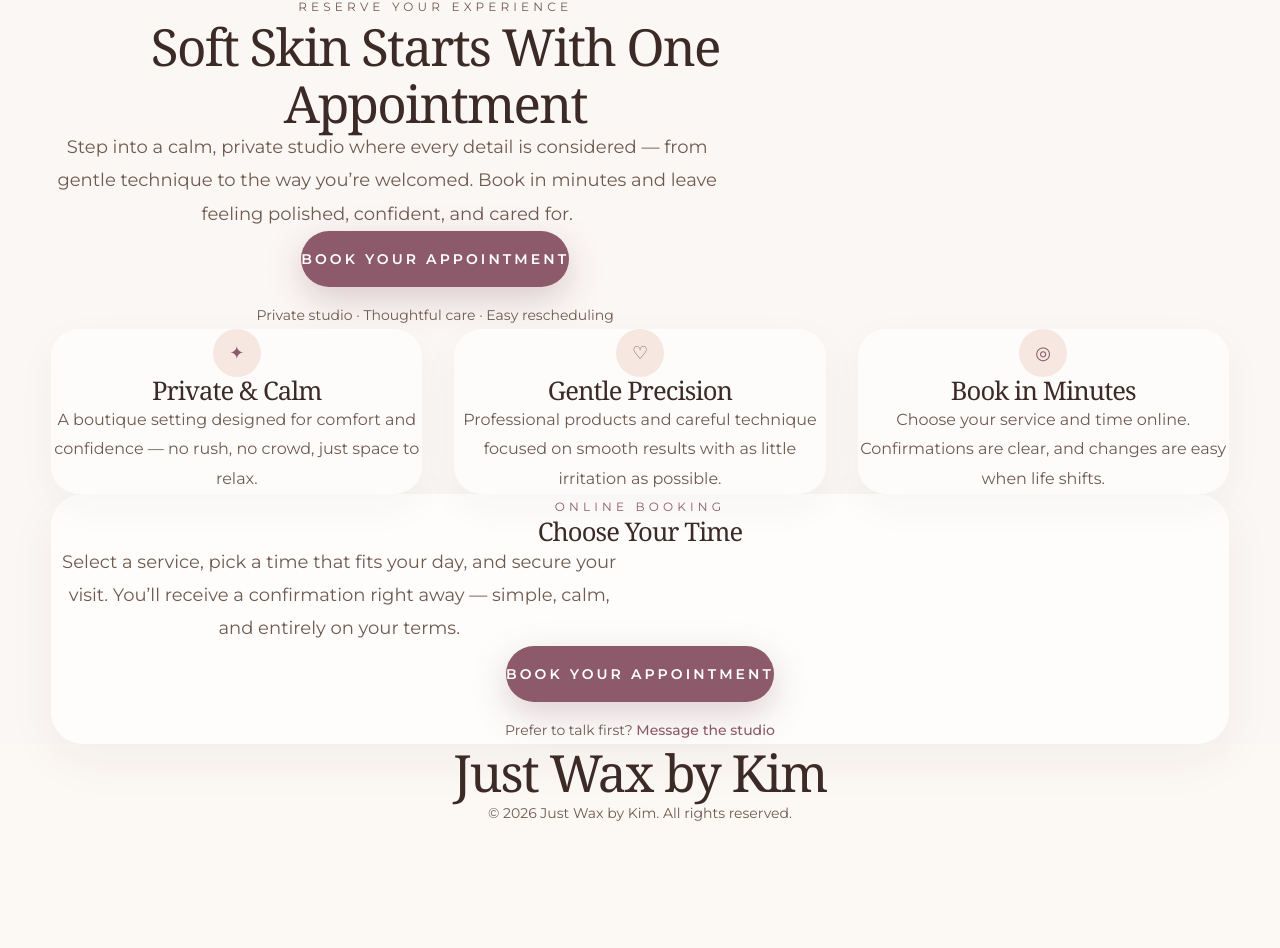
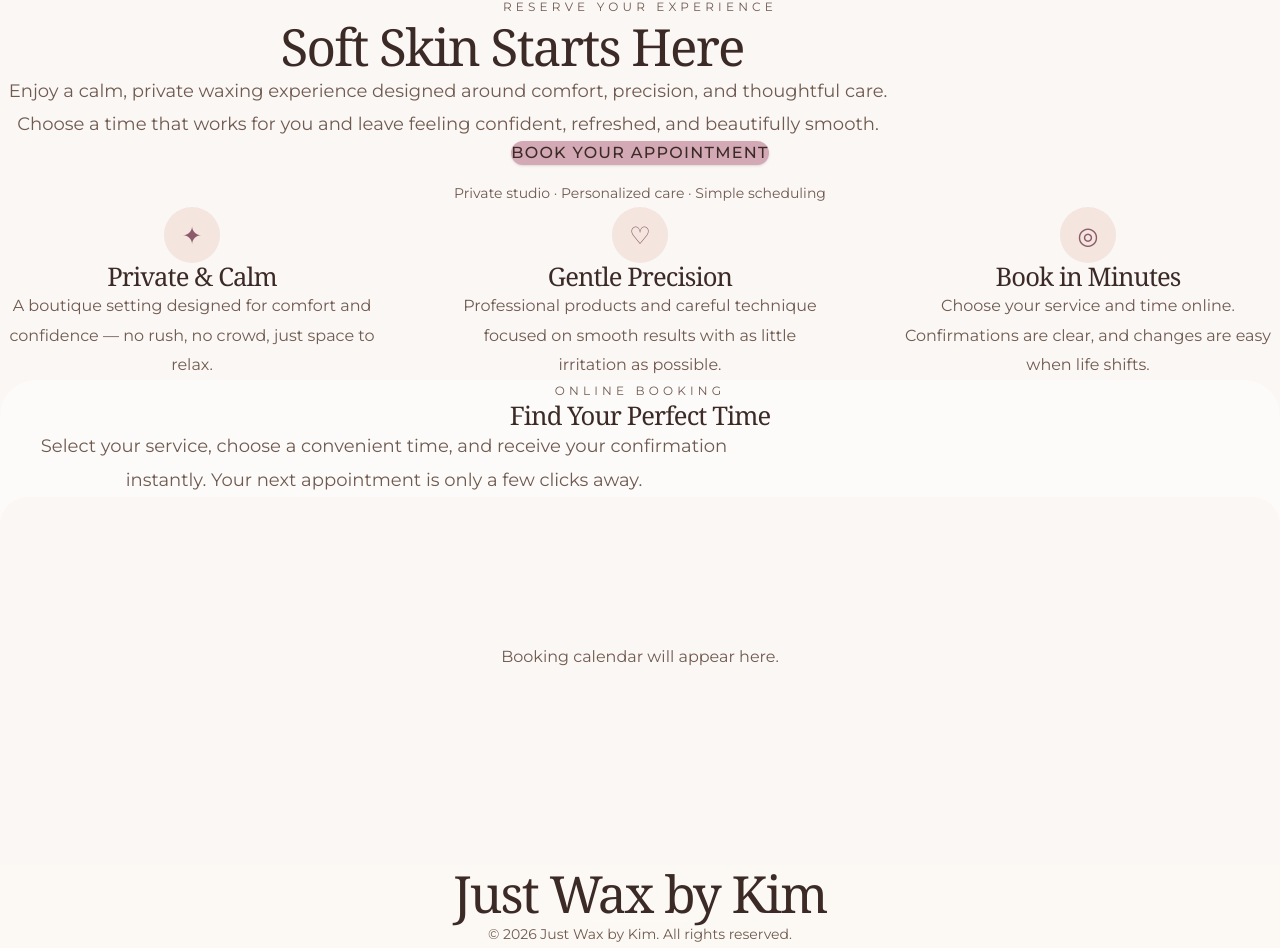
Before and after one commit to kevin-phan-25/just-wax-by-kim, a Next.js app: page / in a window 1280 px wide. Shown: the part 2435-3383 px from the top of the page. Before the commit the page ends 3262 px from the top, so only its background shows below. Built offline with nearby package versions, Linux system fonts and the light colour scheme; a web font is replaced by a local one.

Commit message:
modified booking

```diff
--- a/features/booking/Booking.tsx
+++ b/features/booking/Booking.tsx
@@ -1,18 +1,22 @@
 /**
- * ------------------------------------------------------------------
- * File: Booking.tsx
+ *
+ * ---
+ * File:
+ * Booking.tsx
  *
  * Description:
  * Luxury booking experience section.
  *
- * Changes:
- * - Conversion-focused editorial layout
- * - Blended with site background (#FBF7F4)
- * - Removed divider accents
- * - Stronger hierarchy and CTA placement
- * - Top spacer ½ inch (pairs with Services)
- * - Preserved id="booking" for navbar scroll
- * ------------------------------------------------------------------
+ * Updates:
+ * • Full width editorial layout
+ * • Removed duplicate messaging
+ * • Unified site background (#FBF7F4)
+ * • Stronger CTA hierarchy
+ * • Preserved id="booking"
+ * • Responsive spacing
+ *
+ * ---
+ *
  */
 
 import { BOOKING_CONFIG } from "./booking.constants";
@@ -25,41 +29,56 @@ export default function Booking() {
     <section
       id="booking"
       className="
+        w-full
         bg-[#FBF7F4]
-        pt-0
-        pb-16
-        md:pb-20
-        lg:pb-24
       "
     >
-      {/* ½ inch top spacer — pairs with Services pb-[0.5in] = 1 inch total */}
+
+      {/* TOP SPACING */}
       <div
-        aria-hidden="true"
         className="
-          w-full
-          shrink-0
-          h-[0.5in]
+          h-8
+          md:h-10
+          lg:h-[48px]
         "
       />
 
-      <div className="container-luxury px-5 sm:px-8 md:px-10 lg:px-16">
-        {/* HEADER */}
-        <header className="mx-auto max-w-3xl text-center">
+
+      {/* HERO CONTENT */}
+      <div
+        className="
+          w-full
+          px-6
+          md:px-10
+          lg:px-16
+        "
+      >
+
+        <header
+          className="
+            mx-auto
+            w-full
+            text-center
+          "
+        >
+
           <p
             className="
               uppercase
               tracking-[0.35em]
-              text-[10px]
-              sm:text-xs
+              text-xs
               text-[#8C5A6B]
             "
           >
             {BOOKING_CONFIG.eyebrow}
           </p>
 
+
           <h2
             className="
-              mt-5
+              mt-6
+              mx-auto
+              max-w-5xl
               font-serif
               text-4xl
               sm:text-5xl
@@ -72,11 +91,12 @@ export default function Booking() {
             {BOOKING_CONFIG.title}
           </h2>
 
+
           <p
             className="
               mx-auto
-              mt-6
-              max-w-2xl
+              mt-8
+              max-w-4xl
               text-base
               md:text-lg
               leading-relaxed
@@ -86,24 +106,72 @@ export default function Booking() {
             {BOOKING_CONFIG.description}
           </p>
 
-          <div className="mt-10 flex flex-col items-center gap-4">
+
+          {/* PRIMARY CTA */}
+          <div
+            className="
+              mt-10
+              flex
+              flex-col
+              items-center
+              gap-4
+            "
+          >
             <BookingCTA />
-            <p className="text-sm text-[#8C7468]/80">
+
+
+            <p
+              className="
+                text-sm
+                text-[#8C7468]
+              "
+            >
               {BOOKING_CONFIG.reassurance}
             </p>
+
           </div>
+
         </header>
 
+
+
         {/* BENEFITS */}
-        <div className="mt-16 md:mt-20">
+        <div
+          className="
+            mt-20
+            md:mt-24
+          "
+        >
           <BookingBenefits />
         </div>
 
-        {/* BOOKING WIDGET */}
-        <div className="mt-16 md:mt-20 w-full">
+
+
+        {/* BOOKING EMBED AREA */}
+        <div
+          className="
+            mt-20
+            md:mt-24
+            w-full
+          "
+        >
           <BookingWidget />
         </div>
+
+
       </div>
+
+
+
+      {/* BOTTOM SPACING */}
+      <div
+        className="
+          h-8
+          md:h-10
+          lg:h-[48px]
+        "
+      />
+
     </section>
   );
 }
--- a/features/booking/BookingBenefits.tsx
+++ b/features/booking/BookingBenefits.tsx
@@ -1,82 +1,98 @@
 /**
- * ------------------------------------------------------------------
- * File: BookingBenefits.tsx
+ *
+ * ---
+ * File:
+ * BookingBenefits.tsx
  *
  * Description:
- * Luxury booking benefit cards.
+ * Luxury booking benefit editorial section.
  *
- * Changes:
- * - Soft cards, no hard borders
- * - Centered editorial content
- * - Matches site background blend
- * ------------------------------------------------------------------
+ * Updates:
+ * • Removed card styling
+ * • Editorial three-column layout
+ * • Improved spacing hierarchy
+ * • Centered luxury presentation
+ * • Responsive mobile/tablet/desktop
+ *
+ * ---
+ *
  */
 
 import { bookingBenefits } from "./booking.data";
 
 export default function BookingBenefits() {
   return (
+    <section
+      className="
+        w-full
+      "
+    >
+
       <div
         className="
           grid
-        w-full
-        gap-6
-        md:gap-8
+          grid-cols-1
           md:grid-cols-3
+          gap-12
+          md:gap-10
+          lg:gap-16
+          items-start
         "
       >
+
         {bookingBenefits.map((item) => (
+
           <article
             key={item.title}
             className="
               flex
               flex-col
               items-center
-            rounded-[28px]
-            bg-white/70
-            px-7
-            py-9
               text-center
-            shadow-[0_12px_40px_rgba(59,42,38,0.04)]
-            transition-all
-            duration-300
-            hover:-translate-y-1.5
-            hover:bg-white/90
-            hover:shadow-[0_20px_50px_rgba(59,42,38,0.08)]
+              px-4
             "
           >
-          <span
+
+            {/* ICON */}
+            <div
               className="
-              mb-5
                 flex
-              h-12
-              w-12
                 items-center
                 justify-center
+                h-14
+                w-14
                 rounded-full
-              bg-[#F6E7E1]
-              text-lg
+                bg-[#E8C8BC]/40
+                font-serif
+                text-2xl
                 text-[#8C5A6B]
               "
-            aria-hidden="true"
             >
               {item.icon}
-          </span>
+            </div>
 
+
+
+            {/* TITLE */}
             <h3
               className="
+                mt-6
                 font-serif
-              text-xl
-              md:text-2xl
+                text-2xl
+                md:text-3xl
                 text-[#3B2A26]
               "
             >
               {item.title}
             </h3>
 
+
+
+            {/* DESCRIPTION */}
             <p
               className="
-              mt-3
+                mt-4
+                max-w-sm
                 text-sm
                 md:text-base
                 leading-relaxed
@@ -85,8 +101,14 @@ export default function BookingBenefits() {
             >
               {item.description}
             </p>
+
+
           </article>
+
         ))}
+
       </div>
+
+    </section>
   );
 }
--- a/features/booking/BookingCTA.tsx
+++ b/features/booking/BookingCTA.tsx
@@ -1,15 +1,20 @@
 /**
- * ------------------------------------------------------------------
- * File: BookingCTA.tsx
+ *
+ * ---
+ * File:
+ * BookingCTA.tsx
  *
  * Description:
  * Luxury booking call-to-action.
  *
- * Changes:
- * - Stronger presence
- * - Premium hover
- * - Matches brand dusty pink
- * ------------------------------------------------------------------
+ * Updates:
+ * • Premium brand CTA styling
+ * • Matches site luxury theme
+ * • Improved hover interaction
+ * • Responsive sizing
+ *
+ * ---
+ *
  */
 
 import { BOOKING_CONFIG } from "./booking.constants";
@@ -22,24 +27,35 @@ export default function BookingCTA() {
         inline-flex
         items-center
         justify-center
-        min-h-[56px]
-        min-w-[240px]
+
         rounded-full
-        bg-[#8C5A6B]
+
         px-10
         py-4
+
+        md:px-12
+        md:py-5
+
+        bg-[#D4A9B6]
+
+        text-sm
+        md:text-base
+
+        font-medium
+
+        tracking-[0.08em]
         uppercase
-        tracking-[0.22em]
-        text-xs
-        sm:text-sm
-        font-semibold
-        text-white
-        shadow-[0_12px_35px_rgba(140,90,107,0.28)]
+
+        text-[#3B2A26]
+
         transition-all
-        duration-300
+        duration-500
+
+        hover:bg-[#C6A15B]
         hover:-translate-y-1
-        hover:bg-[#7A4A5A]
-        hover:shadow-[0_18px_45px_rgba(140,90,107,0.35)]
+
+        shadow-sm
+        hover:shadow-md
       "
     >
       {BOOKING_CONFIG.ctaLabel}
--- a/features/booking/BookingWidget.tsx
+++ b/features/booking/BookingWidget.tsx
@@ -1,50 +1,66 @@
 /**
- * ------------------------------------------------------------------
- * File: BookingWidget.tsx
+ *
+ * ---
+ * File:
+ * BookingWidget.tsx
  *
  * Description:
- * Luxury booking panel (ready for embed / integration).
+ * Luxury booking embed container.
  *
- * Changes:
- * - Soft panel, no hard border dividers
- * - Clear next-step messaging
- * - Secondary CTA for contact path
- * ------------------------------------------------------------------
+ * Updates:
+ * • Removed duplicate booking copy
+ * • Removed secondary CTA
+ * • GlossGenius-ready structure
+ * • Soft luxury presentation
+ * • Responsive spacing
+ *
+ * ---
+ *
  */
 
 import { BOOKING_CONFIG } from "./booking.constants";
-import BookingCTA from "./BookingCTA";
 
 export default function BookingWidget() {
   return (
+    <section
+      className="
+        w-full
+        flex
+        justify-center
+      "
+    >
+
       <div
         className="
           w-full
-        rounded-[32px]
-        bg-white/75
-        px-8
+          rounded-[36px]
+          bg-white/40
+          px-6
           py-12
           md:px-12
-        md:py-14
+          md:py-16
           text-center
-        shadow-[0_16px_50px_rgba(59,42,38,0.05)]
         "
       >
-      <span
+
+        {/* EYEBROW */}
+        <p
           className="
             uppercase
             tracking-[0.35em]
-          text-[10px]
-          sm:text-xs
+            text-xs
             text-[#8C5A6B]
           "
         >
           {BOOKING_CONFIG.widgetEyebrow}
-      </span>
+        </p>
 
+
+
+        {/* TITLE */}
         <h3
           className="
-          mt-4
+            mt-5
             font-serif
             text-3xl
             md:text-4xl
@@ -54,11 +70,14 @@ export default function BookingWidget() {
           {BOOKING_CONFIG.widgetTitle}
         </h3>
 
+
+
+        {/* DESCRIPTION */}
         <p
           className="
             mx-auto
             mt-5
-          max-w-xl
+            max-w-3xl
             text-base
             md:text-lg
             leading-relaxed
@@ -68,30 +87,38 @@ export default function BookingWidget() {
           {BOOKING_CONFIG.widgetDescription}
         </p>
 
-      <div className="mt-9 flex flex-col items-center gap-4">
-        <BookingCTA />
 
-        <p className="text-sm text-[#8C7468]">
-          Prefer to talk first?{" "}
-          <a
-            href={BOOKING_CONFIG.contactHref}
+
+        {/* BOOKING EMBED PLACEHOLDER */}
+        <div
           className="
-              font-medium
-              text-[#8C5A6B]
-              underline-offset-4
-              transition
-              hover:underline
+            mt-10
+            w-full
+            min-h-[320px]
+            rounded-[28px]
+            bg-[#FBF7F4]
+            flex
+            items-center
+            justify-center
+            px-6
           "
         >
-            {BOOKING_CONFIG.contactLabel}
-          </a>
+
+          <p
+            className="
+              text-sm
+              md:text-base
+              text-[#8C7468]
+            "
+          >
+            Booking calendar will appear here.
           </p>
+
         </div>
 
-      {/*
-        Replace this block later with your real booking embed, e.g.:
-        <div className="mt-10 w-full" id="booking-embed" />
-      */}
+
       </div>
+
+    </section>
   );
 }
--- a/features/booking/booking.constants.ts
+++ b/features/booking/booking.constants.ts
@@ -1,34 +1,46 @@
 /**
- * ------------------------------------------------------------------
- * File: booking.constants.ts
+ *
+ * ---
+ * File:
+ * booking.constants.ts
  *
  * Description:
  * Luxury booking configuration & conversion copy.
- * ------------------------------------------------------------------
+ *
+ * Updates:
+ * • Refined luxury brand voice
+ * • Reduced repetition
+ * • Improved conversion flow
+ * • Matches Just Wax by Kim aesthetic
+ *
+ * ---
+ *
  */
 
 export const BOOKING_CONFIG = {
   eyebrow: "Reserve Your Experience",
 
-  title: "Soft Skin Starts With One Appointment",
+  title: "Soft Skin Starts Here",
 
   description:
-    "Step into a calm, private studio where every detail is considered — from gentle technique to the way you’re welcomed. Book in minutes and leave feeling polished, confident, and cared for.",
+    "Enjoy a calm, private waxing experience designed around comfort, precision, and thoughtful care. Choose a time that works for you and leave feeling confident, refreshed, and beautifully smooth.",
 
-  reassurance: "Private studio · Thoughtful care · Easy rescheduling",
+  reassurance:
+    "Private studio · Personalized care · Simple scheduling",
 
   ctaLabel: "Book Your Appointment",
 
-  bookingUrl: "#", // replace with your live booking link
+  bookingUrl: "#", // Replace with GlossGenius booking link
 
+
+  /*
+   * Booking widget content
+   */
   widgetEyebrow: "Online Booking",
 
-  widgetTitle: "Choose Your Time",
+  widgetTitle: "Find Your Perfect Time",
 
   widgetDescription:
-    "Select a service, pick a time that fits your day, and secure your visit. You’ll receive a confirmation right away — simple, calm, and entirely on your terms.",
+    "Select your service, choose a convenient time, and receive your confirmation instantly. Your next appointment is only a few clicks away.",
 
-  contactLabel: "Message the studio",
-
-  contactHref: "/#contact", // update if your contact section/route differs
 } as const;
```
Lines whose indentation alone changed are shown as unchanged.
